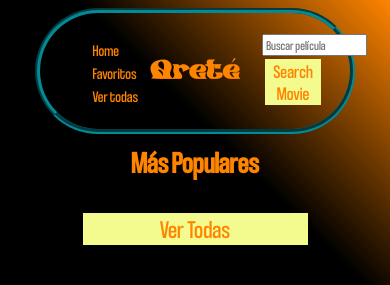
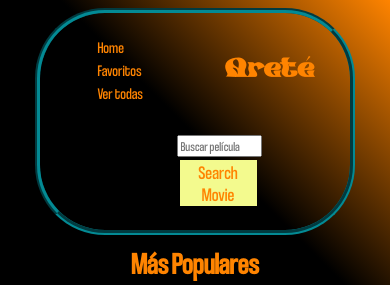
Before and after one commit to sroballos/proyecto-integrador-progiii, a React (Create React App) app: page / in a window 390 px wide. Shown: the top 285 px of the page. Built offline with nearby package versions, Linux system fonts and the light colour scheme; no server answers.

Commit message:
ultimos detalles al css del Header y responsive general

```diff
--- a/src/components/Header/Header.css
+++ b/src/components/Header/Header.css
@@ -33,3 +33,15 @@ header h2{
 .main-nav li a:hover{
     color: white;
 }
+
+@media (max-width: 790px){
+    .separacion{
+        width: 30vw;
+    }
+    header{
+        flex-wrap: wrap;
+    }
+    .main-nav{
+        padding: 0px;
+    }
+}
--- a/src/components/SearchForm/SearchForm.css
+++ b/src/components/SearchForm/SearchForm.css
@@ -5,5 +5,13 @@ ul{
 
 .boton{
     width: 53% ;
+}
 
+@media (max-width: 790px){
+    .boton{
+        width: 100%
+    }
+    input{
+        width: 100%;
+    }
 }
```
